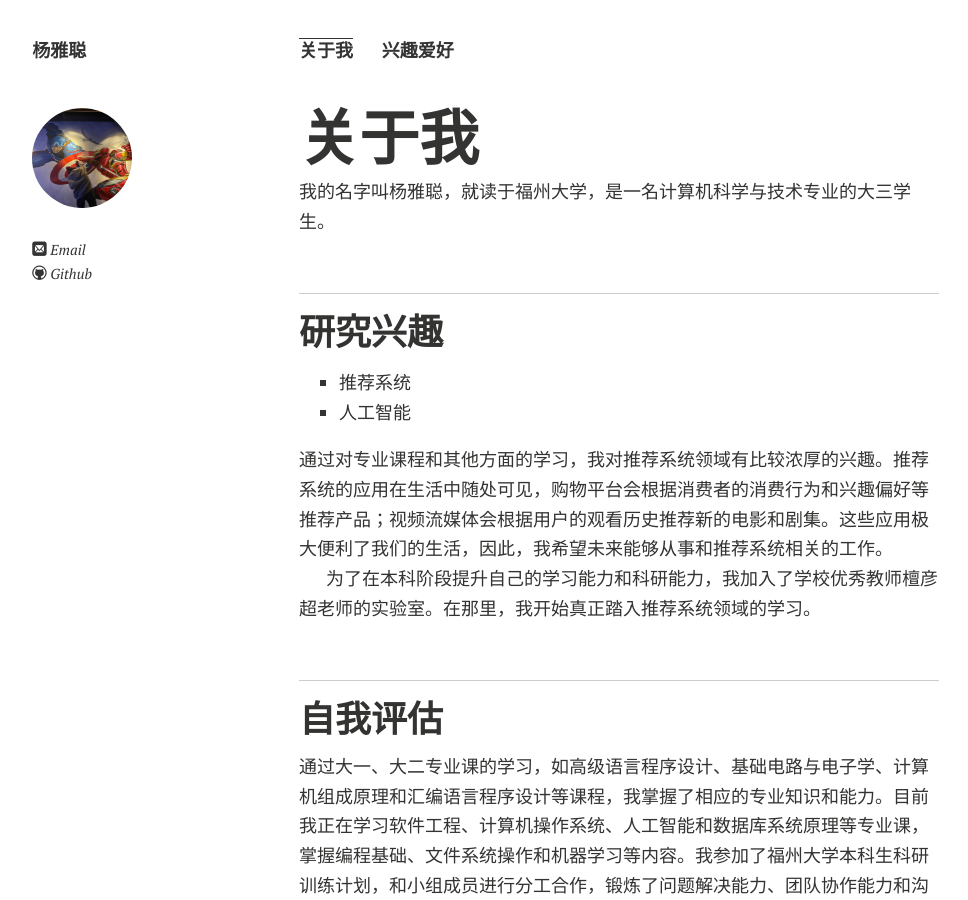
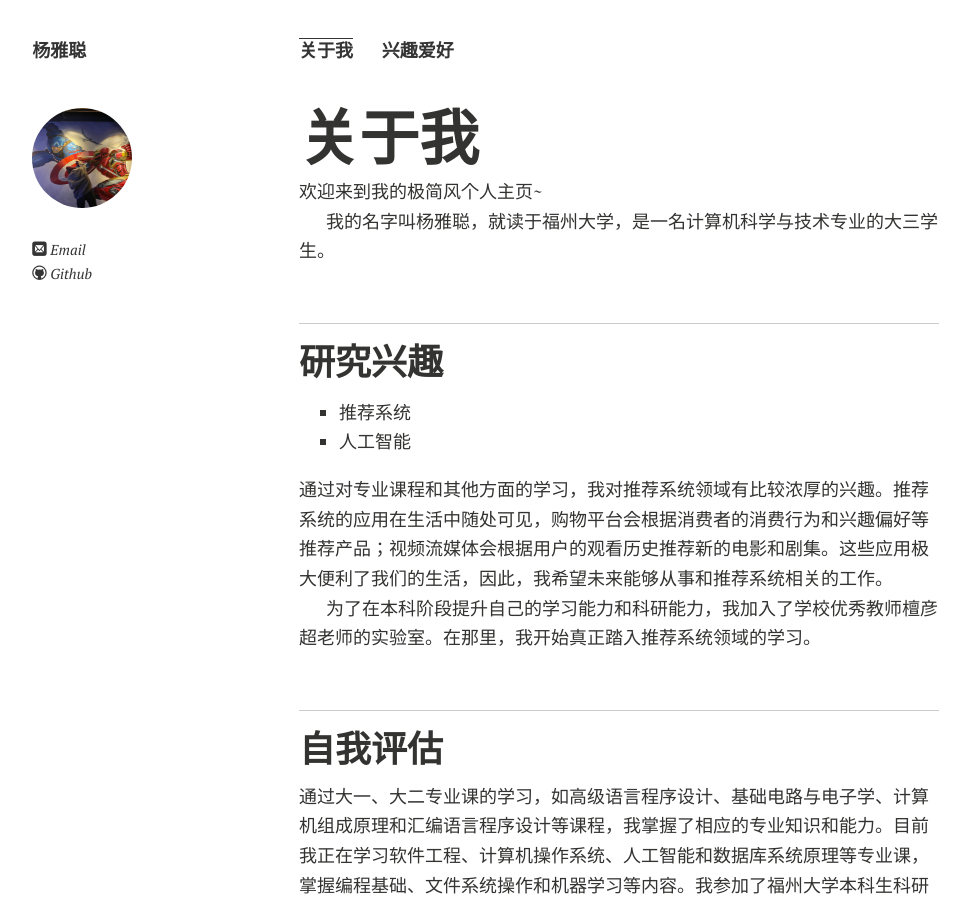
Before and after one commit to yyc220/yyc220.github.io, a Jekyll site: the page built from index.md, in a window 1280 px wide and 900 px high. Shown: the whole window, without its empty margins (21-989 px from the left). Built offline with Jekyll 4.4.1, drawn with Linux system fonts in a browser that asks for light colours; nearby versions of some CDN libraries; comment, search, counter and statistics services are not loaded; a style sheet for code colours, icons or effects is not loaded; our own code applies the rules of GitHub Pages for plain Markdown files.

Commit message:
Update index.md

```diff
--- a/index.md
+++ b/index.md
@@ -3,6 +3,8 @@ layout: page
 ---
 
 # 关于我
+
+欢迎来到我的极简风个人主页~
 
 我的名字叫杨雅聪，就读于福州大学，是一名计算机科学与技术专业的大三学生。
 
```
